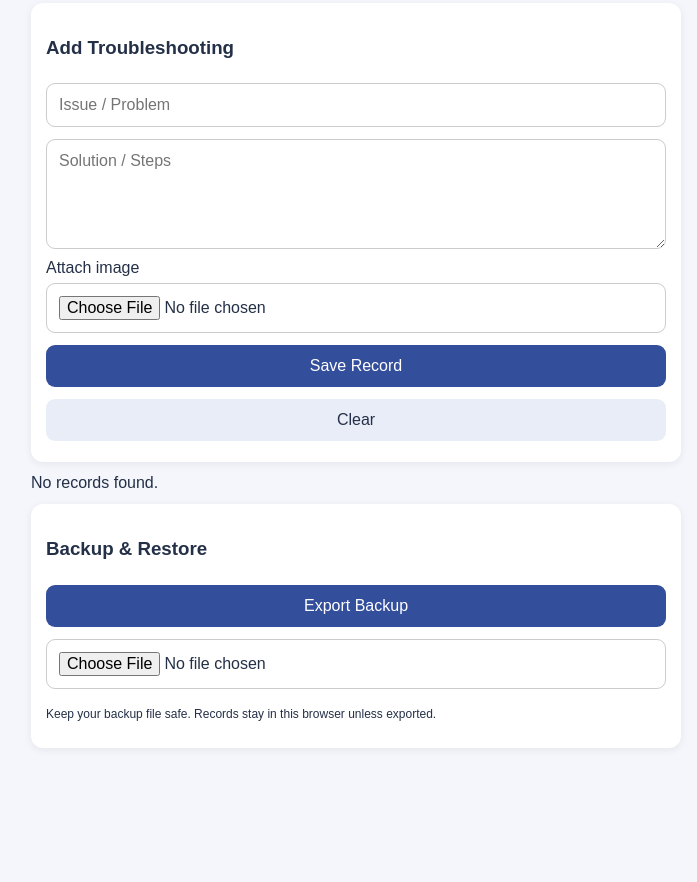
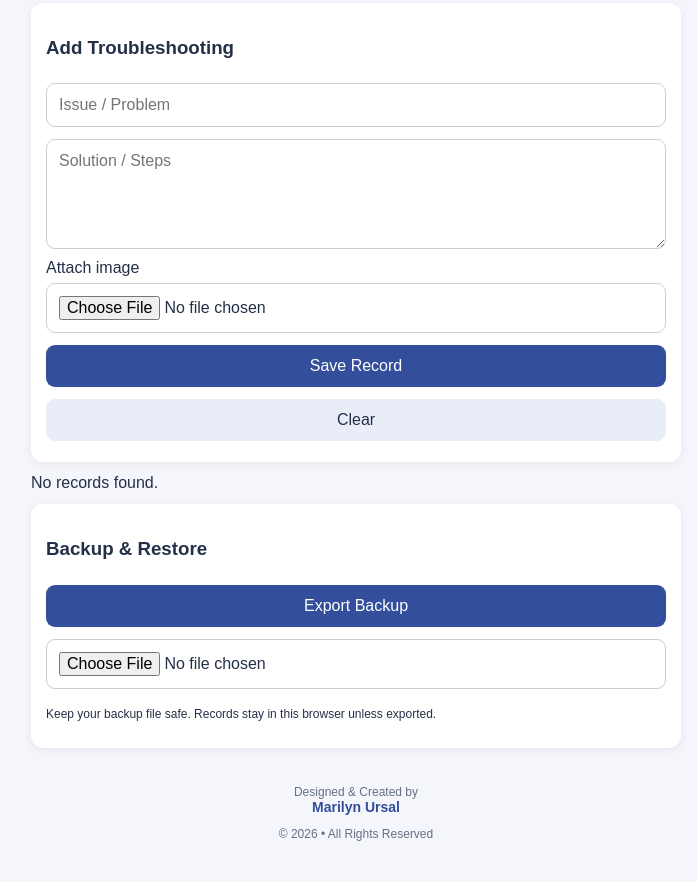
Before and after one commit to cdwmarilyn/tech-savvy, a plain HTML site: page index.html in a window 1280 px wide. Shown: the part 240-1122 px from the top of the page, without its empty margins (284-981 px from the left). Before the commit the page ends 1016 px from the top, so only its background shows below. Drawn offline with Linux system fonts and the light colour scheme.

Commit message:
Update index.html

```diff
--- a/index.html
+++ b/index.html
@@ -46,6 +46,20 @@ pre{white-space:pre-wrap;font-family:inherit}
 <input type="file" accept=".json,application/json" onchange="restore(event)">
 <p style="font-size:12px">Keep your backup file safe. Records stay in this browser unless exported.</p>
 </div>
+
+<footer style="
+  text-align:center;
+  padding:25px 10px;
+  color:#667085;
+  font-size:12px;
+">
+  Designed & Created by<br>
+  <strong style="color:#334e9a;font-size:14px;">
+    Marilyn Ursal
+  </strong>
+  <p>© 2026 • All Rights Reserved</p>
+</footer>
+
 </main>
 <script>
 const KEY="tech_savvy_records_v1";
```
